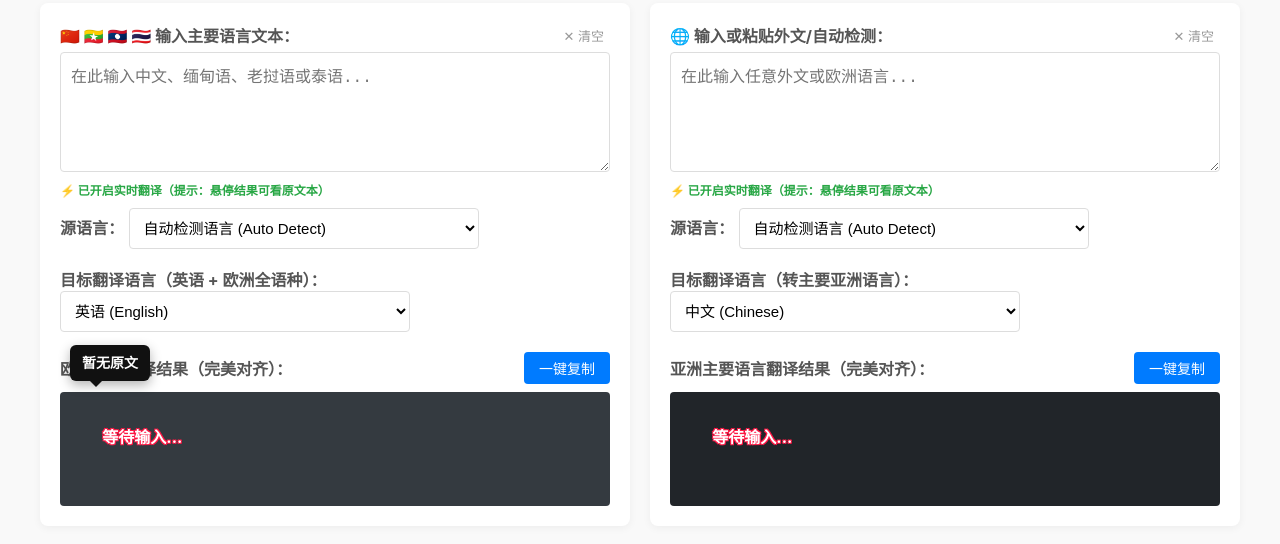
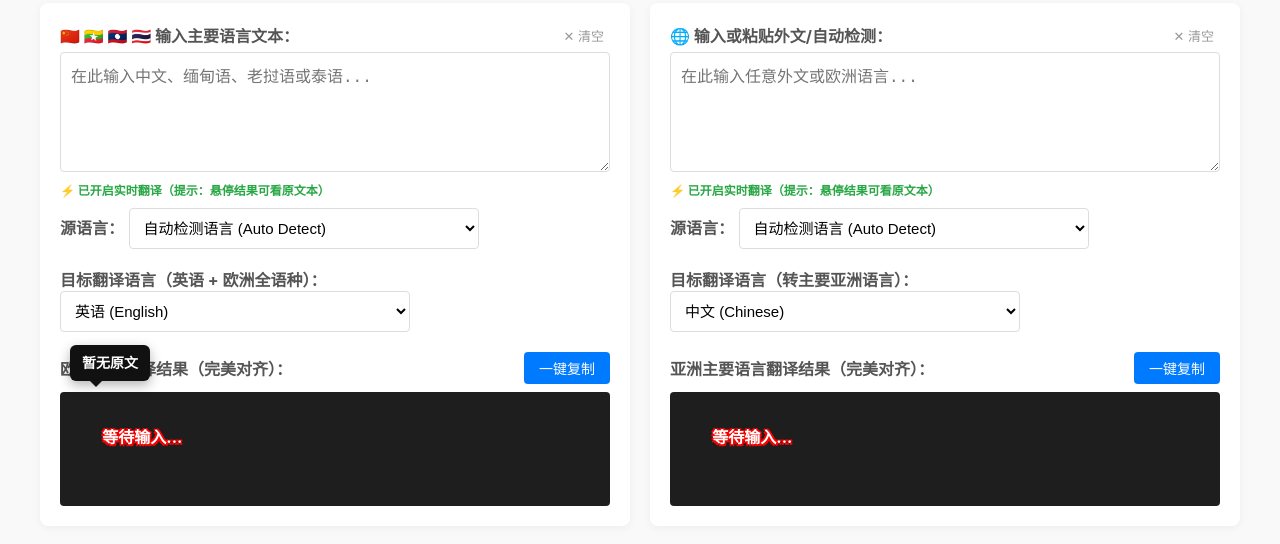
Before and after one commit to cryptoonchaincsr-byte/ds-translation, a plain HTML site: page index.html in a window 1280 px wide. In both pictures the pointer is over the element 335 px from the left and 571 px from the top of the page. Shown: the part 122-666 px from the top of the page. Drawn offline with Linux system fonts and the light colour scheme.

Commit message:
Update index.html

```diff
--- a/index.html
+++ b/index.html
@@ -30,14 +30,14 @@
     option { color: #333; padding: 5px; }
     .result-header { display: flex; justify-content: space-between; align-items: center; margin-bottom: 8px; margin-top: 10px; }
 
-    /* 结果框容器：绝对左对齐，白字 + 红色立体描边 */
+    /* 结果框容器：绝对左对齐，强制纯白字 + 红色立体描边 */
     .result-box {
       padding: 12px;
-      background: #212529; /* 深色背景让白字红描边效果完美展现 */
+      background: #1e1e1e !important; /* 深灰色背景，衬托白字红边 */
       border-radius: 4px;
       min-height: 90px;
       font-size: 16px;
-      color: #ffffff; /* 白色文字 */
+      color: #ffffff !important; /* 强制纯白色文字 */
       word-break: break-all;
       white-space: pre-wrap;
       cursor: default;
@@ -47,12 +47,12 @@
       direction: ltr !important;
       /* 红色立体描边效果（四周围绕红阴影） */
       text-shadow:
-        -1px -1px 0 #ff1744,
-         1px -1px 0 #ff1744,
-        -1px  1px 0 #ff1744,
-         1px  1px 0 #ff1744;
+        -1.5px -1.5px 0 #ff0000,
+         1.5px -1.5px 0 #ff0000,
+        -1.5px  1.5px 0 #ff0000,
+         1.5px  1.5px 0 #ff0000 !important;
     }
-    .result-box:hover { background: #343a40; }
+    .result-box:hover { background: #2d2d2d; }
 
     /* 自定义悬浮提示卡片样式 */
     .custom-tooltip {
```
